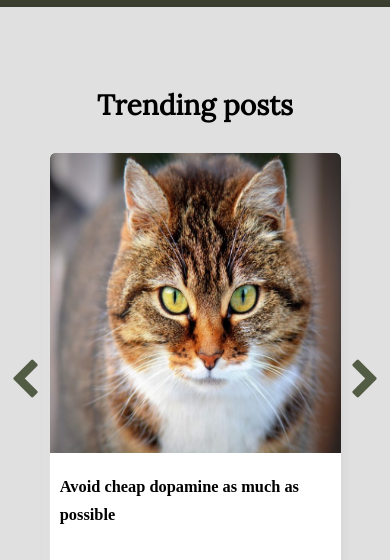
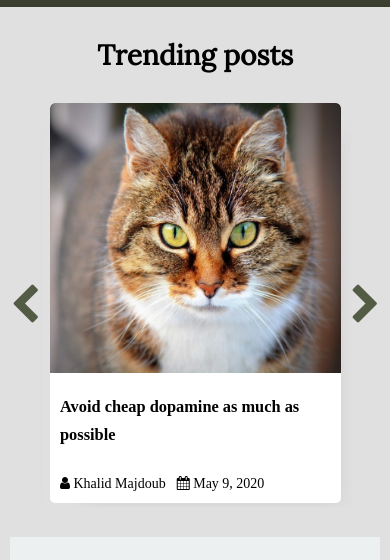
Before and after one commit to hadamrd/majdinsights, a plain HTML site: page index.html in a window 390 px wide. Shown: the part 59-619 px from the top of the page. Drawn offline with Linux system fonts and the light colour scheme; a web font is replaced by a local one.

Commit message:
slick bug on mobile

```diff
--- a/static/css/home.css
+++ b/static/css/home.css
@@ -49,8 +49,6 @@ body .blog-layout {
           "ft ft";
 }
 
-
-
 @media only screen and (max-width: 750px) {
   body .blog-layout {
     display: grid;
--- a/static/css/side-bar.css
+++ b/static/css/side-bar.css
@@ -86,3 +86,10 @@
 .pp-title {
   padding-top: 25px;
 }
+
+@media only screen and (max-width: 750px) {
+.side-bar {
+  margin: 20px auto;
+  width: 95%;
+}
+}
--- a/static/css/trending-post.css
+++ b/static/css/trending-post.css
@@ -1,6 +1,5 @@
 .trending-posts-wrap {
   width: 95%;
-  margin: 50px auto 30px;
   display: grid;
   grid-template-columns: repeat(3, auto);
   grid-template-rows: repeat(2, auto);
@@ -8,6 +7,7 @@
           "tp-hd tp-hd tp-hd"
           "prev-btn tp-slick next-btn";
   overflow: hidden;
+  margin: 0 10px;
 }
 
 .trending-posts-wrap h1 {
@@ -30,7 +30,6 @@
   grid-area: tp-slick;
   height: max-content;
   overflow: hidden;
-  margin: 0 auto;
   display: table !important;
 	table-layout: fixed !important;
 	width: 100% !important;
@@ -45,7 +44,7 @@
 
 .slick-prev-btn,
 .slick-next-btn {
-  margin: auto;
+  margin: auto 0;
   color: rgba(82, 91, 67, 1);
   cursor: pointer;
 }
@@ -58,7 +57,7 @@
 
 .trending-post {
   display: inline-block;
-  height: 450px;
+  height: 400px;
   margin: 0 10px;
   overflow: hidden;
   background-color: white;
@@ -68,18 +67,19 @@
 
 .tp-thumbnail {
   width: 100%;
-  height: 300px;
+  height: 270px;
   border-top-left-radius: 5px;
   border-top-right-radius: 5px;
 }
 
 .tp-content {
+  height: 126px;
   padding: 0 10px;
   line-height: 1.6;
-  height: 150px;
+  position: relative;
 }
 
 .tp-meta {
   position: absolute;
-  bottom: 20px;
+  bottom: 25px;
 }
```
